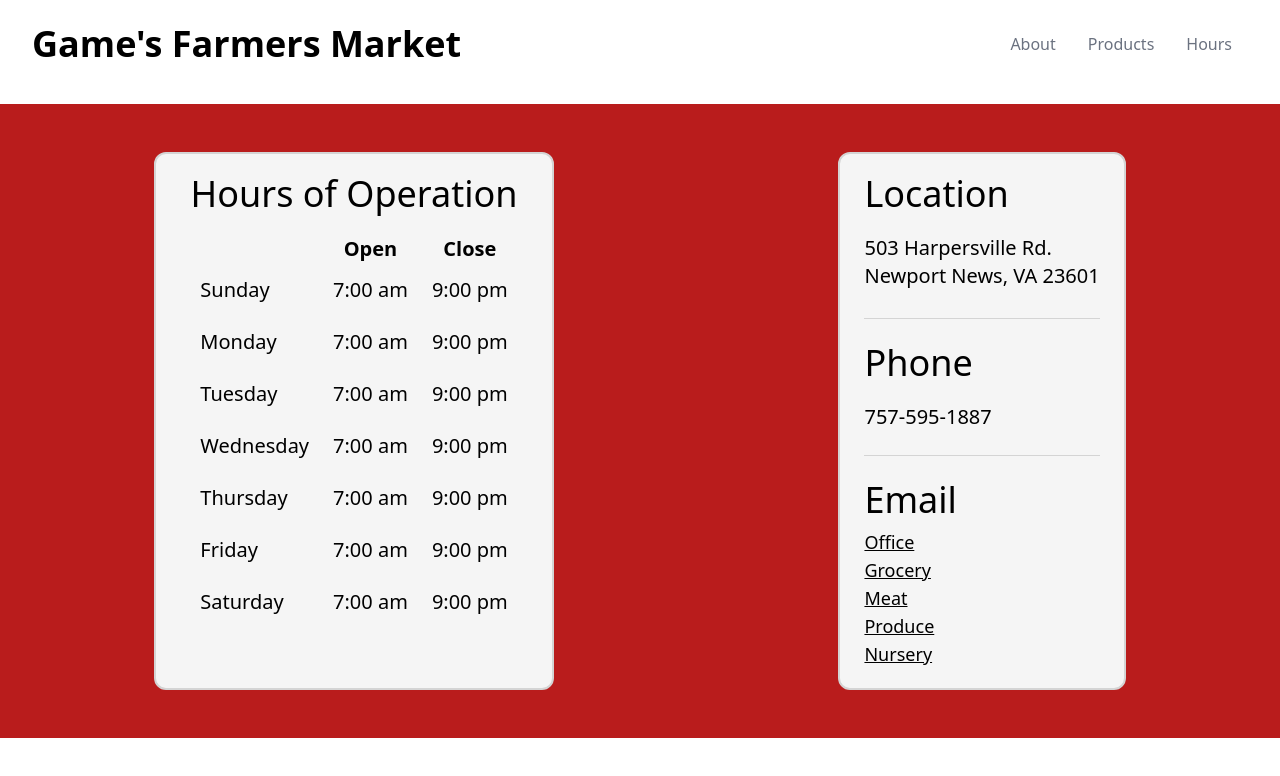
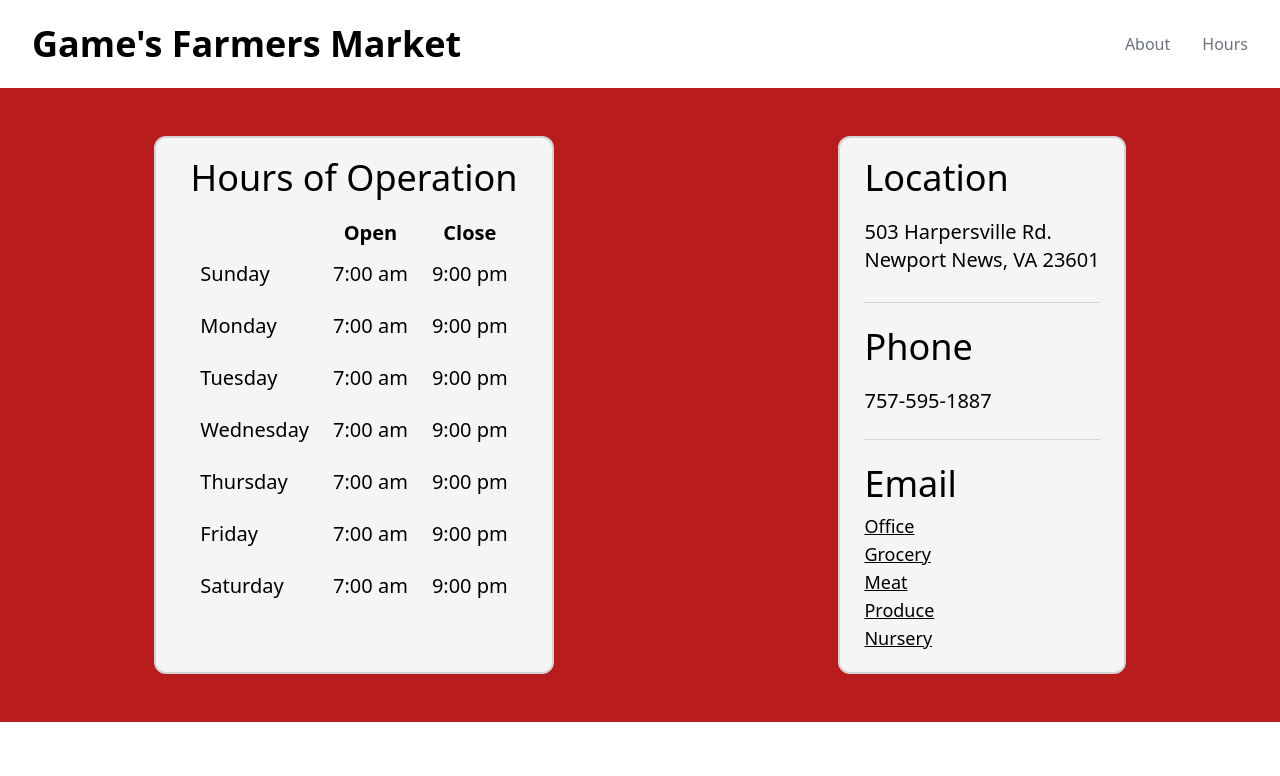
Before and after one commit to ploymahloy/games-market, a Next.js app: page /hours in a window 1280 px wide. Shown: the top 776 px of the page. Built offline with nearby package versions, Linux system fonts and the light colour scheme.

Commit message:
Deployment prep

```diff
--- a/components/Navbar.jsx
+++ b/components/Navbar.jsx
@@ -1,26 +1,23 @@
-import Head from 'next/head';
+import Link from 'next/link';
 
 export default function Navbar() {
 	return (
-    <>
-      <Head>
-				<script src="https://cdn.tailwindcss.com"></script>
-      </Head>
-		<div className="relative px-4 pt-6 sm:px-6 lg:px-8">
+		<div>
+			<div className="relative px-4 py-6 sm:px-6 lg:px-8">
 				<nav
 					className="relative flex items-center justify-between sm:h-10"
 					aria-label="Global"
 				>
 					<div className="flex flex-shrink-0 flex-grow items-center lg:flex-grow-0">
 						<div className="flex w-full items-center justify-between md:w-auto">
-						<a href="/" className="text-4xl font-semibold">
+							<Link href="/" className="text-4xl font-semibold">
 								<span className="sr-only">Your Company</span>
 								Game's Farmers Market
-						</a>
+							</Link>
 							<div className="-mr-2 flex items-center md:hidden">
 								<button
 									type="button"
-								className="inline-flex items-center justify-center rounded-md bg-white p-2 text-gray-400 hover:bg-gray-100 hover:text-gray-500 focus:outline-none focus:ring-2 focus:ring-inset focus:ring-green-600"
+									className="inline-flex items-center justify-center rounded-md bg-white p-2 text-gray-400 hover:bg-gray-100 hover:text-gray-500 focus:outline-none focus:ring-2 focus:ring-inset focus:ring-green-500"
 									aria-expanded="false"
 								>
 									<span className="sr-only">Open main menu</span>
@@ -44,28 +41,67 @@ export default function Navbar() {
 							</div>
 						</div>
 					</div>
-				<div className="hidden md:ml-10 md:block md:space-x-8 md:pr-4">
-					<a
+					<div className="hidden md:ml-10 md:block md:space-x-8">
+						<Link
 							href="/about"
-						className="font-medium text-gray-500 hover:text-gray-900"
+							className="font-medium text-gray-500 hover:text-gray-900 hover:border-b-2 border-neutral-400"
 						>
 							About
-					</a>
-					<a
-						href="/products"
-						className="font-medium text-gray-500 hover:text-gray-900"
-					>
-						Products
-					</a>
-					<a
+						</Link>
+						<Link
 							href="/hours"
-						className="font-medium text-gray-500 hover:text-gray-900"
+							className="font-medium text-gray-500 hover:text-gray-900 hover:border-b-2 border-neutral-400"
 						>
 							Hours
-					</a>
+						</Link>
 					</div>
 				</nav>
 			</div>
-    </>
+			<div className="absolute inset-x-0 top-0 z-10 origin-top-right transform p-2 transition md:hidden">
+				<div className="overflow-hidden rounded-lg bg-white shadow-md ring-1 ring-black ring-opacity-5">
+					<div className="flex items-center justify-between px-5 pt-4">
+						<div className="text-xl font-medium">Game's Farmers Market</div>
+						<div>
+							<button
+								type="button"
+								className="inline-flex items-center justify-center rounded-md bg-white p-2 text-gray-400 hover:bg-gray-100 hover:text-gray-500 focus:outline-none focus:ring-2 focus:ring-inset focus:ring-green-600"
+							>
+								<span className="sr-only">Close main menu</span>
+
+								<svg
+									className="h-6 w-6"
+									xmlns="http://www.w3.org/2000/svg"
+									fill="none"
+									viewBox="0 0 24 24"
+									stroke-width="1.5"
+									stroke="currentColor"
+									aria-hidden="true"
+								>
+									<path
+										stroke-linecap="round"
+										stroke-linejoin="round"
+										d="M6 18L18 6M6 6l12 12"
+									/>
+								</svg>
+							</button>
+						</div>
+					</div>
+					<div className="space-y-1 px-2 pt-2 pb-3">
+						<Link
+							href="/about"
+							className="block rounded-md px-3 py-2 text-base font-medium text-gray-700 hover:bg-gray-50 hover:text-gray-900"
+						>
+							About
+						</Link>
+						<Link
+							href="/hours"
+							className="block rounded-md px-3 py-2 text-base font-medium text-gray-700 hover:bg-gray-50 hover:text-gray-900"
+						>
+							Hours
+						</Link>
+					</div>
+				</div>
+			</div>
+		</div>
 	);
 }
--- a/next.config.js
+++ b/next.config.js
@@ -3,7 +3,6 @@ const nextConfig = {
   reactStrictMode: true,
   swcMinify: true,
   experimental: {
-    concurrentFeatures: false,
     serverComponents: true
   }
 }
--- a/pages/about.js
+++ b/pages/about.js
@@ -8,66 +8,13 @@ export default function About() {
 	return (
 		<>
 			<Head>
-				<title>Game's - About</title>
+				<title>{`Game's - About`}</title>
 				<meta name="description" content="Generated by create next app" />
 			</Head>
 
-			<div>
-        <Navbar />
-				<div className="absolute inset-x-0 top-0 z-10 origin-top-right transform p-2 transition md:hidden">
-					<div className="overflow-hidden rounded-lg bg-white shadow-md ring-1 ring-black ring-opacity-5">
-						<div className="flex items-center justify-between px-5 pt-4">
-							<div className="text-xl font-medium">Game's Farmers Market</div>
-							<div>
-								<button
-									type="button"
-									className="inline-flex items-center justify-center rounded-md bg-white p-2 text-gray-400 hover:bg-gray-100 hover:text-gray-500 focus:outline-none focus:ring-2 focus:ring-inset focus:ring-green-600"
-								>
-									<span className="sr-only">Close main menu</span>
+			<Navbar />
 
-									<svg
-										className="h-6 w-6"
-										xmlns="http://www.w3.org/2000/svg"
-										fill="none"
-										viewBox="0 0 24 24"
-										stroke-width="1.5"
-										stroke="currentColor"
-										aria-hidden="true"
-									>
-										<path
-											stroke-linecap="round"
-											stroke-linejoin="round"
-											d="M6 18L18 6M6 6l12 12"
-										/>
-									</svg>
-								</button>
-							</div>
-						</div>
-						<div className="space-y-1 px-2 pt-2 pb-3">
-							<a
-								href="/about"
-								className="block rounded-md px-3 py-2 text-base font-medium text-gray-700 hover:bg-gray-50 hover:text-gray-900"
-							>
-								About
-							</a>
-							<a
-								href="/products"
-								className="block rounded-md px-3 py-2 text-base font-medium text-gray-700 hover:bg-gray-50 hover:text-gray-900"
-							>
-								Products
-							</a>
-							<a
-								href="/contact"
-								className="block rounded-md px-3 py-2 text-base font-medium text-gray-700 hover:bg-gray-50 hover:text-gray-900"
-							>
-								Contact
-							</a>
-						</div>
-					</div>
-				</div>
-			</div>
-
-			<main className="p-4 mt-8 mx-0 sm:mx-4 mb-4 sm:mb-8 bg-red-700 rounded-0 sm:rounded-3xl">
+			<main className="p-4 mx-0 sm:mx-4 mb-4 sm:mb-8 bg-red-700 rounded-0 sm:rounded-3xl">
 				<h1 className="p-12 text-3xl font-bold text-center tracking-tight text-white sm:text-4xl md:text-5xl">
 					History of Earl Game and Games Market
 				</h1>
--- a/pages/hours.js
+++ b/pages/hours.js
@@ -6,13 +6,13 @@ export default function Hours() {
 	return (
 		<>
 			<Head>
-				<title>Game's - Hours</title>
+        <title>{`Game's - Hours`}</title>
 				<meta name="description" content="Generated by create next app" />
 			</Head>
 
 			<Navbar />
 
-			<div className="mt-10 mx-auto px-3 py-12 bg-red-700">
+			<div className="mx-auto px-3 py-12 bg-red-700">
 				<div className="md:flex justify-around">
 					<div className="px-8 py-3 border-2 rounded-xl border-neutral-300 bg-neutral-100">
 						<h2 className="pt-2 pb-5 text-4xl text-center">
--- a/pages/index.js
+++ b/pages/index.js
@@ -1,5 +1,6 @@
 import Head from 'next/head';
 import Image from 'next/image';
+import Link from 'next/link';
 
 import amish from '../assets/amish.jpeg';
 import header from '../assets/header.jpeg';
@@ -11,7 +12,7 @@ export default function Home() {
 		<>
 			<div className="font-sans">
 				<Head>
-					<title>Game's Farmers Market</title>
+          <title>{`Game's Farmers Market`}</title>
 					<meta name="description" content="Generated by create next app" />
 					<link rel="icon" href="/favicon.ico" />
 				</Head>
@@ -39,10 +40,10 @@ export default function Home() {
 									>
 										<div className="flex flex-shrink-0 flex-grow items-center lg:flex-grow-0">
 											<div className="flex w-full items-center justify-between md:w-auto">
-												<a href="/" className="text-4xl font-semibold">
+												<Link href="/" className="text-4xl font-semibold">
 													<span className="sr-only">Your Company</span>
-													Game's Farmers Market
-												</a>
+                          Game{`'`}s Farmers Market
+												</Link>
 												<div className="-mr-2 flex items-center md:hidden">
 													<button
 														type="button"
@@ -71,18 +72,18 @@ export default function Home() {
 											</div>
 										</div>
 										<div className="hidden md:ml-10 md:block md:space-x-8">
-											<a
+											<Link
 												href="/about"
 												className="font-medium text-gray-500 hover:text-gray-900 hover:border-b-2 border-green-600"
 											>
 												About
-											</a>
-											<a
+											</Link>
+											<Link
 												href="/hours"
 												className="font-medium text-gray-500 hover:text-gray-900 hover:border-b-2 border-green-600"
 											>
 												Hours
-											</a>
+											</Link>
 										</div>
 									</nav>
 								</div>
@@ -90,7 +91,7 @@ export default function Home() {
 									<div className="overflow-hidden rounded-lg bg-white shadow-md ring-1 ring-black ring-opacity-5">
 										<div className="flex items-center justify-between px-5 pt-4">
 											<div className="text-xl font-medium">
-												Game's Farmers Market
+                        Game{`'`}s Farmers Market
 											</div>
 											<div>
 												<button
@@ -118,18 +119,18 @@ export default function Home() {
 											</div>
 										</div>
 										<div className="space-y-1 px-2 pt-2 pb-3">
-											<a
+											<Link
 												href="/about"
 												className="block rounded-md px-3 py-2 text-base font-medium text-gray-700 hover:bg-gray-50 hover:text-gray-900"
 											>
 												About
-											</a>
-											<a
+											</Link>
+											<Link
 												href="/hours"
 												className="block rounded-md px-3 py-2 text-base font-medium text-gray-700 hover:bg-gray-50 hover:text-gray-900"
 											>
 												Hours
-											</a>
+											</Link>
 										</div>
 									</div>
 								</div>
@@ -147,8 +148,8 @@ export default function Home() {
 										</span>
 									</h1>
 									<p className="mt-3 text-base text-gray-500 sm:mx-auto sm:mt-5 sm:max-w-xl sm:text-lg md:mt-5 md:text-xl lg:mx-0">
-										Serving the community since 1972, Game's Farmers Market
-										provides some of the region's best locally sourced meat and
+                    Serving the community since 1972, {`Game's`} Farmers Market
+                    provides some of the region{`'`}s best locally sourced meat and
 										produce at a fair price.
 									</p>
 								</div>
@@ -183,7 +184,7 @@ export default function Home() {
 								width={1000}
 							/>
 							<div className="w-full md:w-3/4 lg:w-full mx-auto opacity-0 hover:opacity-100 p-8 duration-300 absolute inset-0 z-10 flex justify-center items-center text-md text-white bg-black bg-opacity-60 rounded-3xl">
-								At games, we pride ourself on the quality and price of our meat
+                At Game{`'`}s, we pride ourself on the quality and price of our meat
 								products. We take special care in ensuring a consistent quality
 								control for our loyal patrons.
 							</div>
@@ -226,7 +227,7 @@ export default function Home() {
 							/>
 							<div className="w-full md:w-3/4 lg:w-full mx-auto opacity-0 hover:opacity-100 p-8 duration-300 absolute inset-0 z-10 flex justify-center items-center text-md text-white bg-black bg-opacity-60 rounded-3xl">
 								As with our other offerings, our store partners with local Amish
-								bakers to provided some of the community's richest baked goods.
+                bakers to provided some of the community{`'`}s richest baked goods.
 							</div>
 						</div>
 					</div>
@@ -247,7 +248,7 @@ export default function Home() {
 							I love Farmers Market! Been going to this place since I was a
 							young girl and it's still going strong. The meats are beautiful
 							and fresh. You can even buy cases of meat. And the old fashion
-							candy and cookies are amazing! If you haven't been, you should go!
+              candy and cookies are amazing! If you haven{`'`}t been, you should go!
 						</p>
 						<span className="inline-block h-1 w-10 rounded bg-green-500 mt-8 mb-6"></span>
 						<h2 className="text-gray-900 font-medium title-font tracking-wider text-sm">
```
Lines whose indentation alone changed are shown as unchanged.
